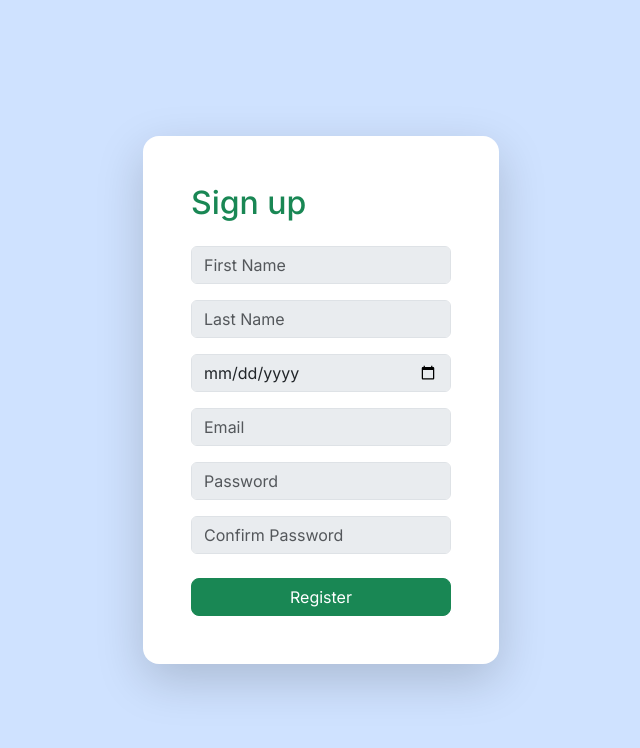
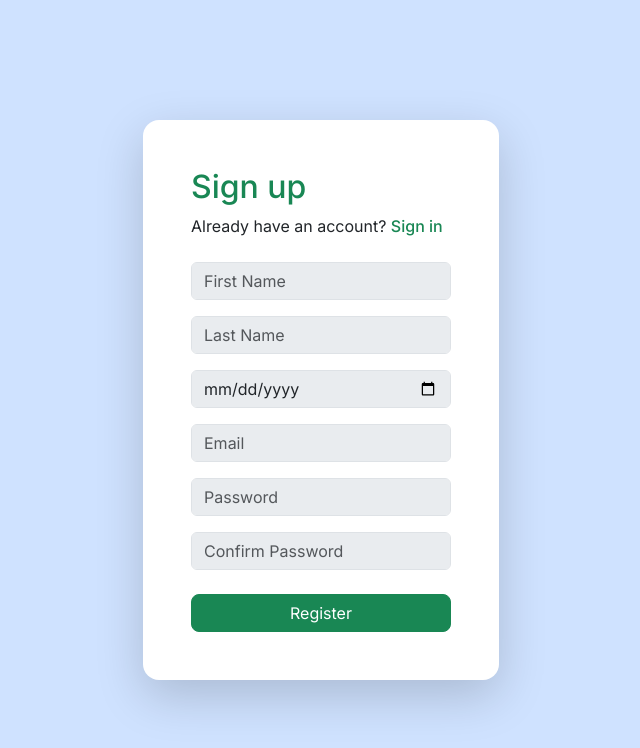
Before and after one commit to OsziBen/Szakdolgozat, an Angular app in the folder FRONTEND/BackgammonAppClient/: page /signup in a window 1280 px wide. Shown: the top 748 px of the page, without its empty margins (319-959 px from the left). Built offline with nearby package versions, Linux system fonts and the light colour scheme.

Commit message:
Add link element to signin page

```diff
--- a/FRONTEND/BackgammonAppClient/src/app/user/registration/registration.component.html
+++ b/FRONTEND/BackgammonAppClient/src/app/user/registration/registration.component.html
@@ -1,5 +1,11 @@
-<div class="mb-4 h2 text-success">
-    Sign up
+<div class="mb-4">
+    <h2 class="text-success">
+        Sign up
+    </h2>
+    <div>
+        Already have an account?
+        <a routerLink="/signin" class="text-decoration-none fw-medium text-success d-inlin-block">Sign in</a>
+    </div>
 </div>
 <form [formGroup]="form" (ngSubmit)="onSubmit()">
     <div class="mb-3">
```
